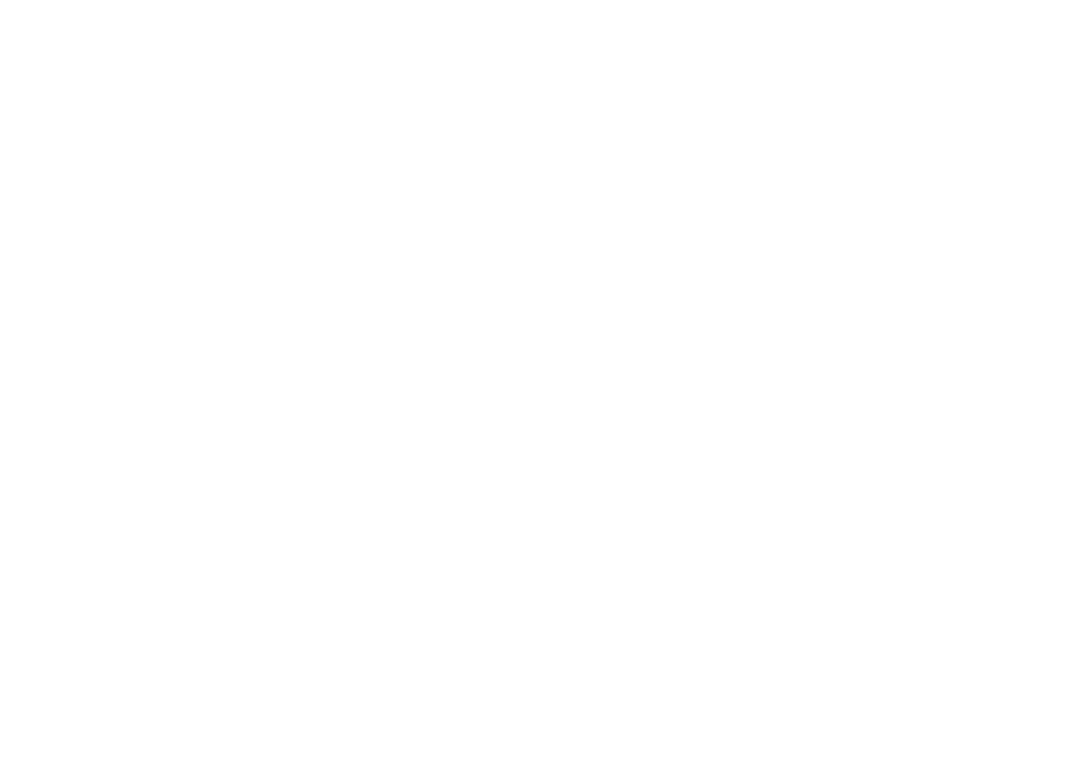
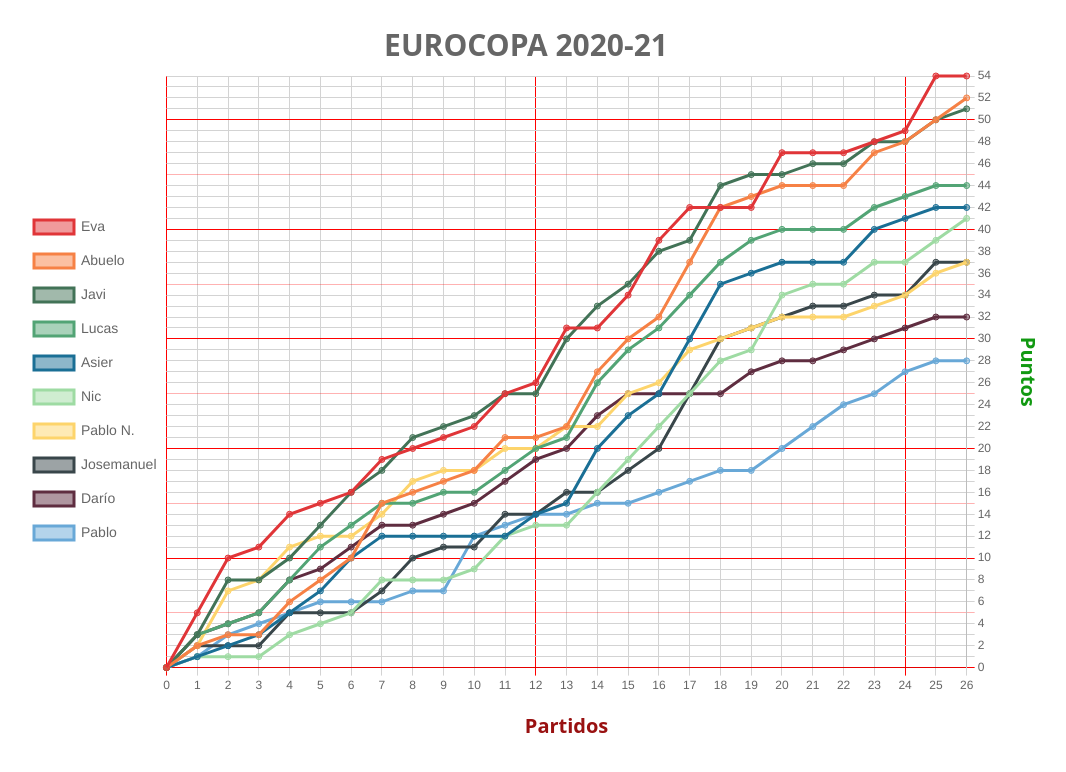
Before and after one commit to Konisakae/euro_ropers, a plain HTML site: page index.html in a window 1280 px wide. Shown: the whole page, without its empty margins (114-1180 px from the left). Drawn offline with nearby package versions, Linux system fonts and the light colour scheme.

Commit message:
Update index.html

```diff
--- a/index.html
+++ b/index.html
@@ -218,6 +218,9 @@ const data = {
 };
 
 
+        var myChart = new Chart(document.getElementById("myChart"), config);
+
+
     </script>
 </body>
 </html>
```
